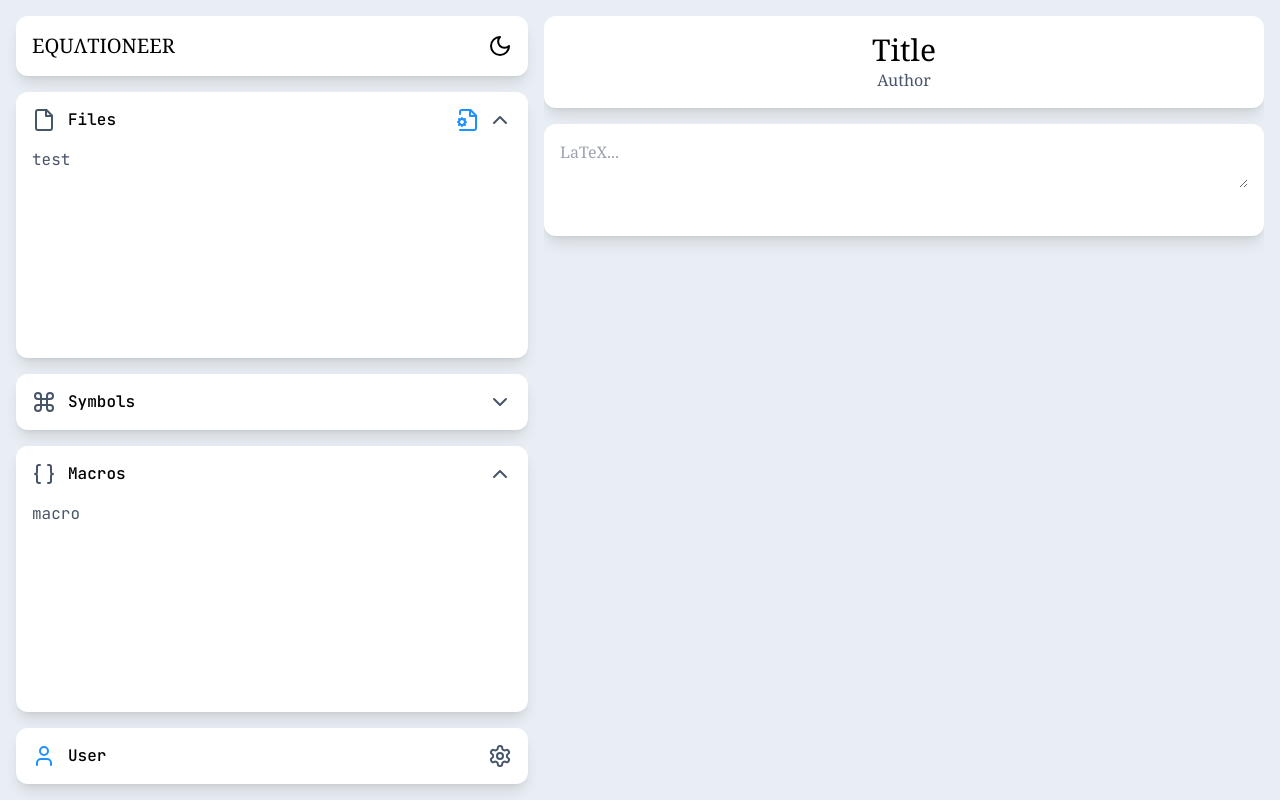
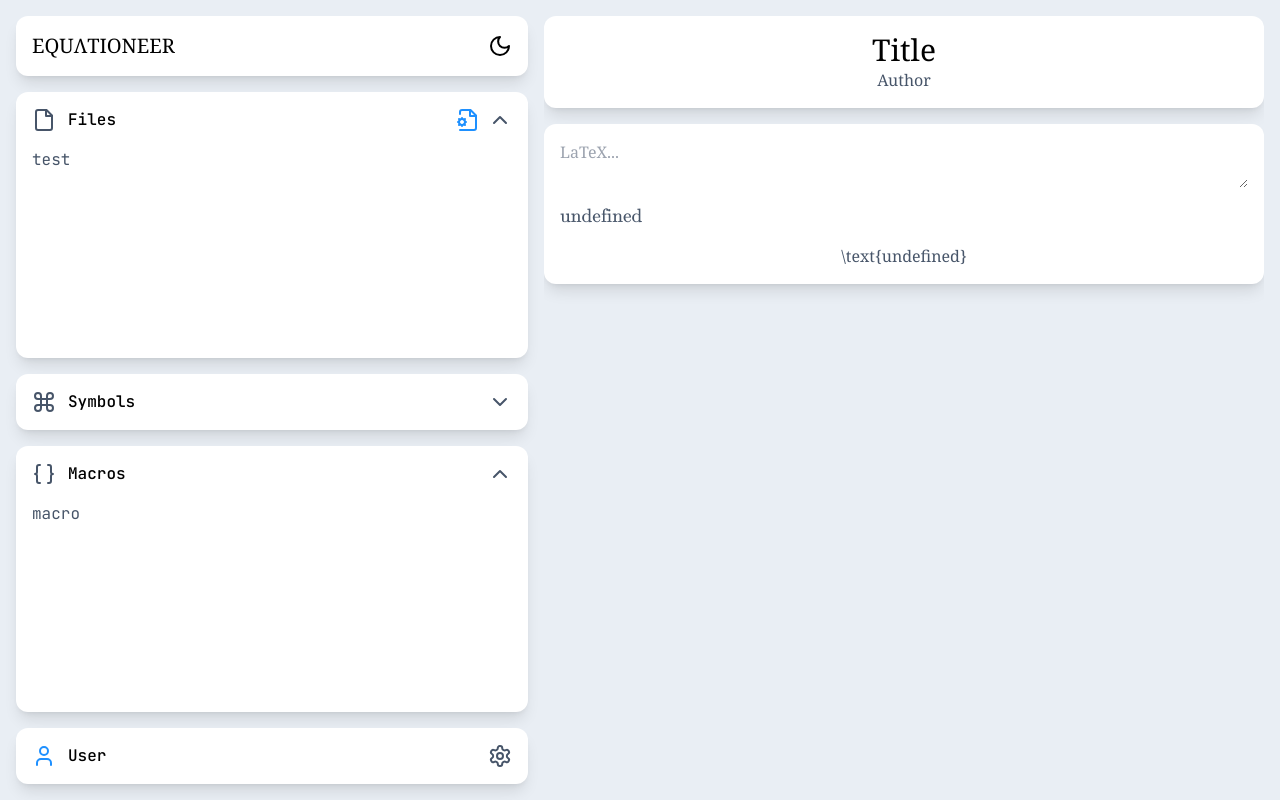
Before and after one commit to Jokauppi/Equationeer, a React (Vite) app: page / in a window 1280 px wide. Built offline with nearby package versions, Linux system fonts and the light colour scheme.

Commit message:
create working text mode

```diff
--- a/src/components/KaTeXBox.tsx
+++ b/src/components/KaTeXBox.tsx
@@ -8,16 +8,30 @@ function KaTeXBox() {
 
   return (
     <Box fit>
-      <div className="flex flex-col justify-start items-center gap-x-2">
+      <div className="flex flex-col h-full justify-start items-center gap-x-2 overflow-hidden">
         <textarea
           placeholder="LaTeX..."
           value={math}
           onChange={(event) => {
             setMath(event.target.value);
           }}
-          className="text-neutral-400 w-full h-fit bg-white dark:bg-neutral-800 focus:outline-none"
+          className="box-border text-neutral-400 w-full bg-white dark:bg-neutral-800 focus:outline-none"
         />
-        <div className="w-fit h-fit py-4 scale-100" dangerouslySetInnerHTML={{ __html: katex.renderToString(math ?? '', { throwOnError: false }) }} />
+        <div
+          className="w-full h-fit py-4"
+          // eslint-disable-next-line react/no-danger
+          dangerouslySetInnerHTML={
+            {
+              __html: katex.renderToString(String.raw`\text{${math?.replaceAll(/(?<=[a-z]|[,-.]) +(?=[a-z]|[,-.])/gi, '}\\allowbreak\\text{\\space ')}}` ?? '', {
+                throwOnError: false,
+                displayMode: false,
+              }),
+            }
+          }
+        />
+        <div>
+          {String.raw`\text{${math?.replaceAll(/(?<=[a-z]|[,-.]) +(?=[a-z]|[,-.])/gi, '}\\allowbreak\\text{ ')}}`}
+        </div>
       </div>
     </Box>
   );
```
